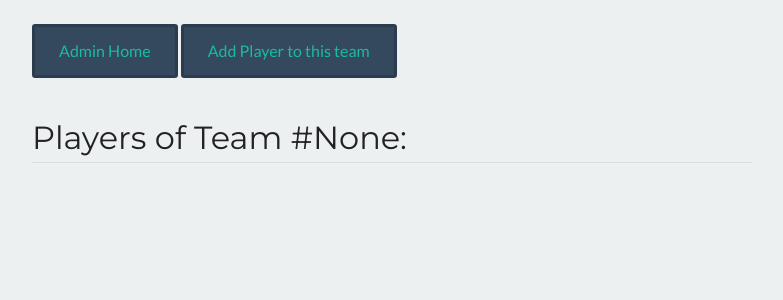
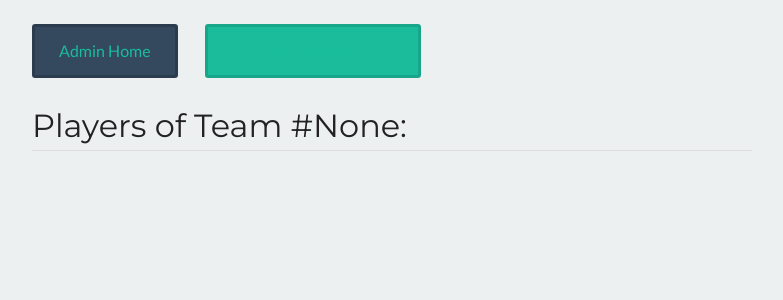
Before and after one commit to AbhishekBiswal/RosterGram, a Flask app: page /dash/players?team=None in a window 1280 px wide. Shown: the top 300 px of the page, without its empty margins (248-1031 px from the left). Run offline with Flask 2, Linux system fonts and the light colour scheme; the visitor is signed in with stand-in values (Sample User, id 1); data that the repository does not hold is empty.

Commit message:
Button and input style fixes

```diff
--- a/app/static/css/style.scss
+++ b/app/static/css/style.scss
@@ -431,7 +431,7 @@ input, textarea {
   display: block;
   padding: .5em;
   margin-bottom: .75em;
-  border: thin solid darken($body-background-color, 5%);
+  border: .2em solid darken($body-background-color, 5%);
   width: 100%;
   border-radius: .2em;
 
@@ -493,7 +493,7 @@ $btn-intensity: 5%;
   }
 }
 
-.btn-secondary, .btn {
+.btn-secondary {
   background: $prim-color;
   border-color: darken($prim-color, $btn-intensity);
 
--- a/app/templates/dash.html
+++ b/app/templates/dash.html
@@ -1,7 +1,7 @@
 {% extends "layout.html" %}
 {% block content %}
 
-<a class="btn admin-button" href="/dash/add-team">Add Team</a>
+<a class="btn btn-primary btn-primary admin-button" href="/dash/add-team">Add Team</a>
 
 <h1>Teams</h1>
 
--- a/app/templates/players.html
+++ b/app/templates/players.html
@@ -1,7 +1,7 @@
 {% extends "layout.html" %}
 {% block content %}
 
-<a class="btn" href="/dash/add-player?team={{ teamID }}">Add Player to this team</a>
+<a class="btn admin-button btn-primary" href="/dash/add-player?team={{ teamID }}">Add Player to this team</a>
 
 <h1>Players of Team #{{ teamID }}:</h1>
 {% for item in db.session.query(Players).filter_by(team=teamID) %}
```
Also changed, not shown: app/static/css/style.css.
